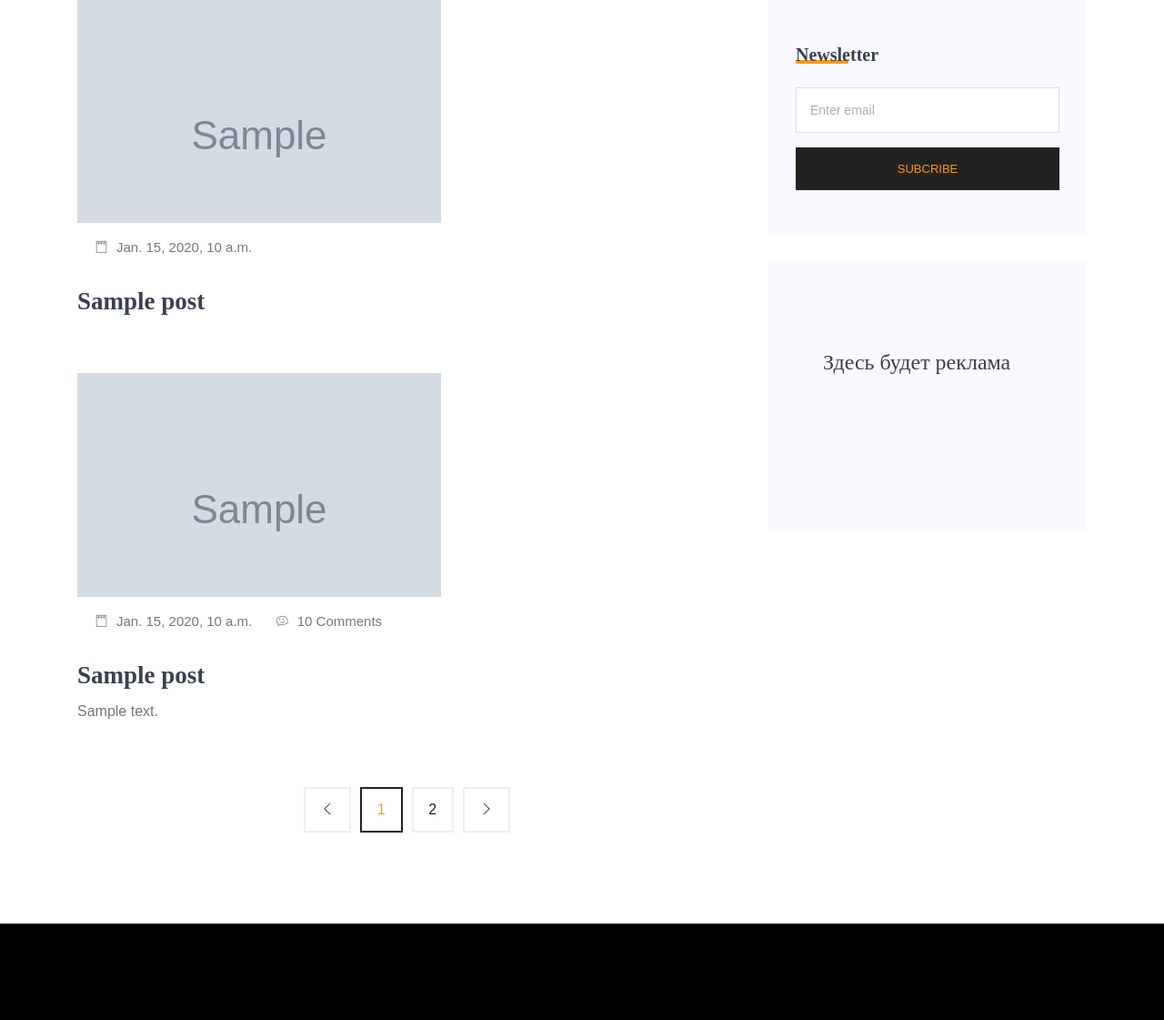
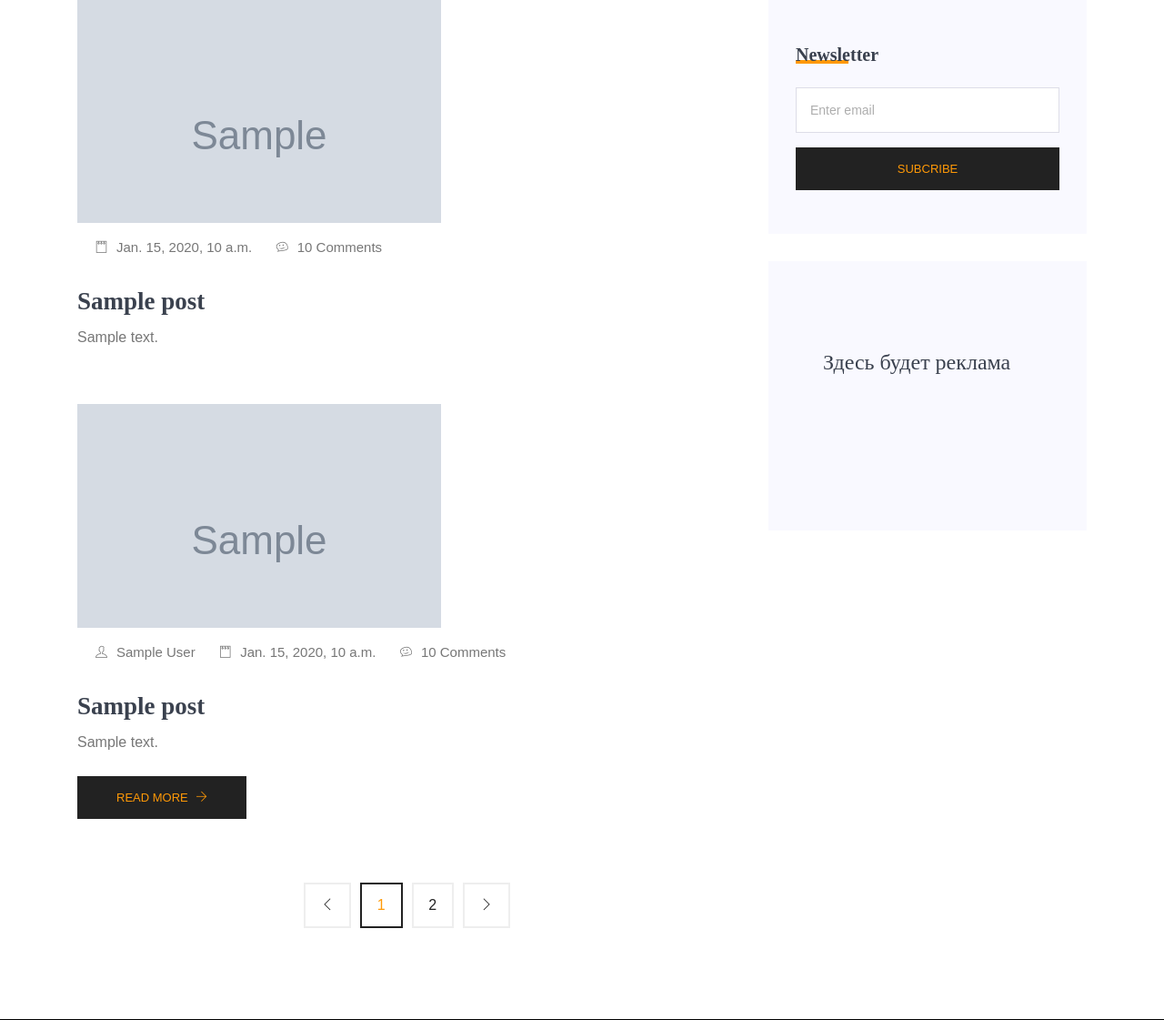
Before and after one commit to maxchuk89/2_interactive_django_blog, a Django app: template templates/index.html in a window 1280 px wide. Shown: the part 1092-2213 px from the top of the page at 91% size. Run offline with Django 3.2, Linux system fonts and the light colour scheme; the template is opened without the code that fills it: most values are stand-ins (such as "Sample title", 1, 10 or a date in 2020); grey boxes marked "Sample" are stand-in pictures; parts of the project's set-up code (start-up, migrations or seed data) failed here and were passed over; some libraries are stand-ins or nearby versions.

Commit message:
fix card max-width

```diff
--- a/templates/index.html
+++ b/templates/index.html
@@ -10,19 +10,18 @@
     <link rel="stylesheet" href="{% static 'css/styles.min.css' %}">
   </head>
   <body>
+
     <header class="header_area">
       <div class="main_menu">
         <nav class="navbar navbar-expand-lg navbar-light">
           <div class="container box_1620">
             <a class="navbar-brand logo_h" href="/">
-              <img src="{% static 'img/logo.png' %}" alt="Sensive logo">
+              <img src="{% static 'img/logo.png' %}" alt="">
             </a>
             <button class="navbar-toggler" type="button" data-toggle="collapse"
                     data-target="#navbarSupportedContent" aria-controls="navbarSupportedContent"
                     aria-expanded="false" aria-label="Toggle navigation">
-              <span class="icon-bar"></span>
-              <span class="icon-bar"></span>
-              <span class="icon-bar"></span>
+              <span class="icon-bar"></span><span class="icon-bar"></span><span class="icon-bar"></span>
             </button>
             <div class="collapse navbar-collapse offset" id="navbarSupportedContent">
               <ul class="nav navbar-nav menu_nav justify-content-center">
@@ -42,6 +41,7 @@
     </header>
 
     <main class="site-main">
+      <!--================Hero Banner start =================-->
       <section class="mb-30px">
         <div class="container">
           <div class="hero-banner"
@@ -54,7 +54,9 @@
           </div>
         </div>
       </section>
+      <!--================Hero Banner end =================-->
 
+      <!--================ Blog slider start =================-->
       <section>
         <div class="container">
           <div class="d-flex">
@@ -62,7 +64,7 @@
               <div class="card blog__slide text-center">
                 <div class="blog__slide__img">
                   <img class="card-img rounded-0"
-                       src="{% static 'img/blog/blog-slider/blog-slide1.png' %}" alt="slide 1">
+                       src="{% static 'img/blog/blog-slider/blog-slide1.png' %}" alt="">
                 </div>
                 <div class="blog__slide__content">
                   <h3><a href="#">New york fashion week's continued the evolution</a></h3>
@@ -75,7 +77,7 @@
               <div class="card blog__slide text-center">
                 <div class="blog__slide__img">
                   <img class="card-img rounded-0"
-                       src="{% static 'img/blog/blog-slider/blog-slide2.png' %}" alt="slide 2">
+                       src="{% static 'img/blog/blog-slider/blog-slide2.png' %}" alt="">
                 </div>
                 <div class="blog__slide__content">
                   <h3><a href="#">New york fashion week's continued the evolution</a></h3>
@@ -88,7 +90,7 @@
               <div class="card blog__slide text-center">
                 <div class="blog__slide__img">
                   <img class="card-img rounded-0"
-                       src="{% static 'img/blog/blog-slider/blog-slide3.png' %}" alt="slide 3">
+                       src="{% static 'img/blog/blog-slider/blog-slide3.png' %}" alt="">
                 </div>
                 <div class="blog__slide__content">
                   <h3><a href="#">New york fashion week's continued the evolution</a></h3>
@@ -99,54 +101,70 @@
           </div>
         </div>
       </section>
+      <!--================ Blog slider end =================-->
 
+      <!--================ Start Blog Post Area =================-->
       <section class="blog-post-area section-margin mt-4">
         <div class="container">
           <div class="row">
             <div class="col-lg-8">
-              {% if most_popular_posts %}
               {% for post in most_popular_posts %}
+              <div class="single-recent-blog-post">
+                <div class="thumb">
+                  <img class="img-fluid"
+                       src="{{ post.image_url }}"
+                       alt="{{ post.title }}">
+                  <ul class="thumb-info" style="max-width: 550px;">
+                    {% if post.published_at %}
+                    <li>
+                      <a href="#"><i class="ti-notepad"></i>{{ post.published_at }}</a>
+                    </li>
+                    {% endif %}
+                    {% if post.comments_amount %}
+                    <li>
+                      <a href="#"><i class="ti-themify-favicon"></i>{{ post.comments_amount }} Comments</a>
+                    </li>
+                    {% endif %}
+                  </ul>
+                </div>
+                <div class="details mt-20">
+                  <h3>{{ post.title }}</h3>
+                  <p>{{ post.text|truncatechars:200 }}</p>
+                </div>
+              </div>
+              {% endfor %}
+
+              {% for post in most_fresh_posts %}
               <div class="single-recent-blog-post">
                 <div class="thumb">
                   <img class="img-fluid"
                        src="{% if post.image_url %}{{ post.image_url }}{% else %}{% static 'img/banner/blog.png' %}{% endif %}"
                        alt="{{ post.title }}">
-                    <ul class="thumb-info">
+                  <ul class="thumb-info" style="max-width: 550px;">
+                    {% if post.author %}
+                    <li>
+                      <a href="#"><i class="ti-user"></i>{{ post.author }}</a>
+                    </li>
+                    {% endif %}
                     {% if post.published_at %}
-                      <li><a href="#"><i class="ti-notepad"></i>{{ post.published_at }}</a></li>
+                    <li>
+                      <a href="#"><i class="ti-notepad"></i>{{ post.published_at }}</a>
+                    </li>
+                    {% endif %}
+                    {% if post.comments_amount %}
+                    <li>
+                      <a href="#"><i class="ti-themify-favicon"></i>{{ post.comments_amount }} Comments</a>
+                    </li>
                     {% endif %}
                   </ul>
                 </div>
                 <div class="details mt-20">
                   <h3>{{ post.title }}</h3>
+                  <p>{{ post.text|truncatechars:200 }}</p>
+                  <a class="button" href="#">Read More <i class="ti-arrow-right"></i></a>
                 </div>
               </div>
               {% endfor %}
-              {% endif %}
-
-              {% if fresh_posts %}
-                {% for post in fresh_posts %}
-                <div class="single-recent-blog-post">
-                  <div class="thumb">
-                    <img class="img-fluid
-                      " src="{% if post.image_url %}{{ post.image_url }}{% else %}{% static 'img/banner/blog.png' %}{% endif %}"
-                         alt="{{ post.title }}">
-                    <ul class="thumb-info">
-                      {% if post.published_at %}
-                      <li><a href="#"><i class="ti-notepad"></i>{{ post.published_at }}</a></li>
-                      {% endif %}
-                      {% if post.comments_amount %}
-                      <li><a href="#"><i class="ti-themify-favicon"></i>{{ post.comments_amount }} Comments</a></li>
-                      {% endif %}
-                    </ul>
-                  </div>
-                  <div class="details mt-20">
-                    <h3>{{ post.title }}</h3>
-                    {% if post.text %}<p>{{ post.text|truncatechars:200 }}</p>{% endif %}
-                  </div>
-                </div>
-                {% endfor %}
-              {% endif %}
 
               <div class="row">
                 <div class="col-lg-12">
@@ -170,6 +188,7 @@
               </div>
             </div>
 
+            <!-- Start Blog Post Siddebar -->
             <div class="col-lg-4 sidebar-widgets">
               <div class="widget-wrap">
                 <div class="single-sidebar-widget newsletter-widget">
@@ -190,9 +209,11 @@
                 </div>
               </div>
             </div>
+            <!-- End Blog Post Siddebar -->
           </div>
         </div>
       </section>
+      <!--================ End Blog Post Area =================-->
     </main>
 
     <footer class="footer-area section-padding">
```
Lines whose indentation alone changed are shown as unchanged.
